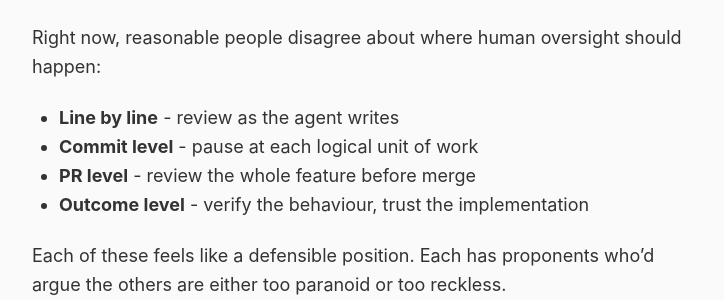
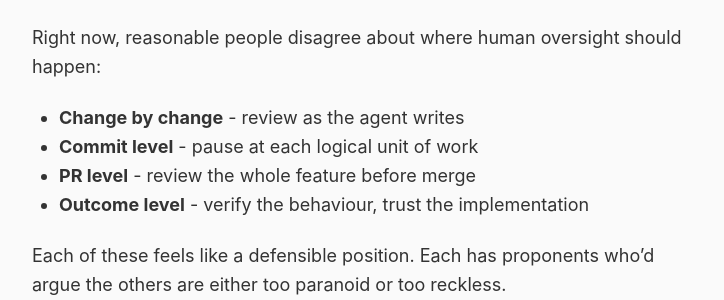
Before and after one commit to rob137/rob137.github.io, a Jekyll site: the page built from _posts/2026-01-02-yolo-mode.md, in a window 1280 px wide and 900 px high, scrolled down 1436 px. Shown: the part 153-453 px from the top of the window, without its empty margins (275-999 px from the left). Built offline with Jekyll 4.4.1, drawn with Linux system fonts in a browser that asks for light colours.

Commit message:
Change 'line by line' to 'change by change' - more accurate

```diff
--- a/_posts/2026-01-02-yolo-mode.md
+++ b/_posts/2026-01-02-yolo-mode.md
@@ -31,7 +31,7 @@ The term "YOLO mode" gets used disparagingly in AI coding circles - typically to
 
 Right now, reasonable people disagree about where human oversight should happen:
 
-- **Line by line** - review as the agent writes
+- **Change by change** - review as the agent writes
 - **Commit level** - pause at each logical unit of work
 - **PR level** - review the whole feature before merge
 - **Outcome level** - verify the behaviour, trust the implementation
```
